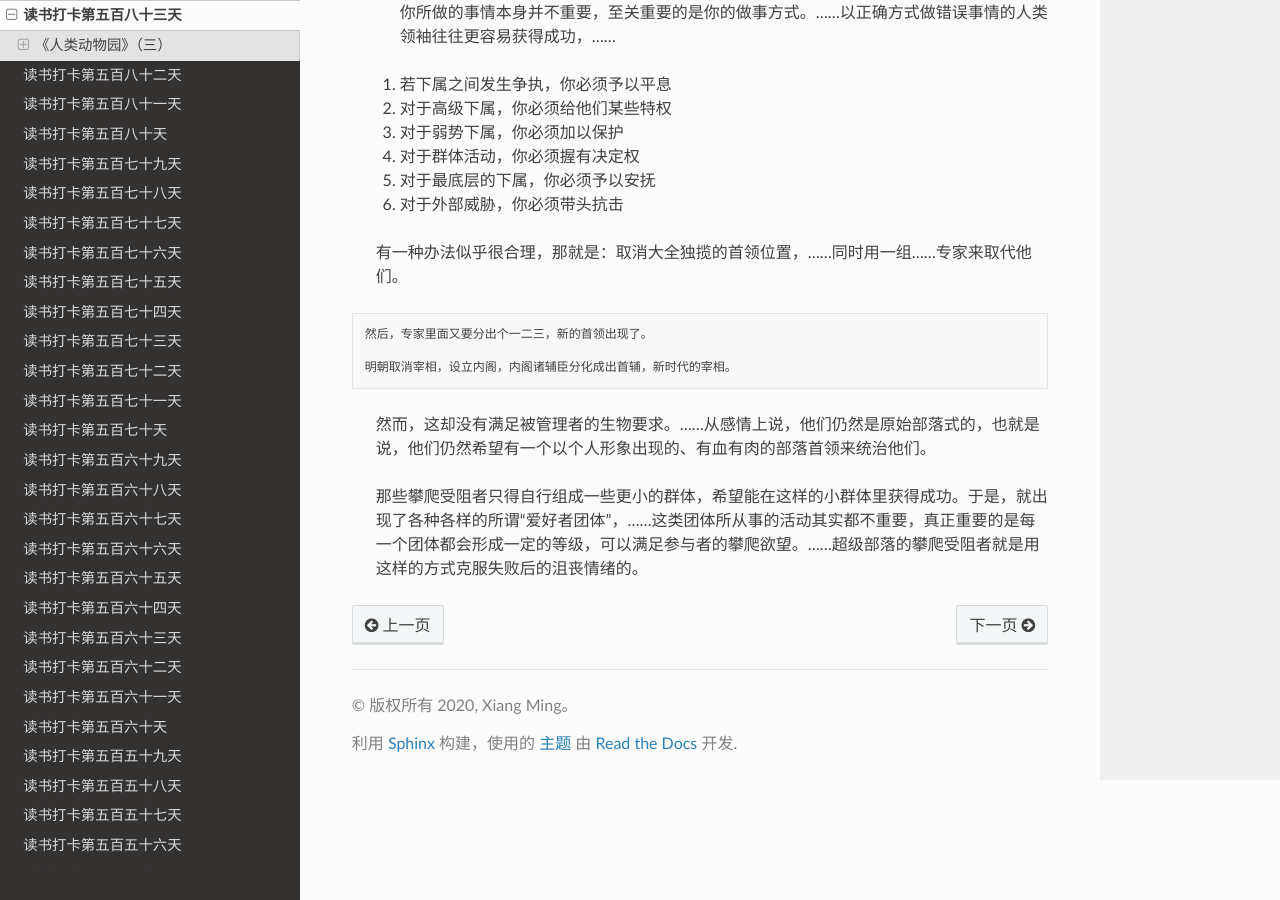
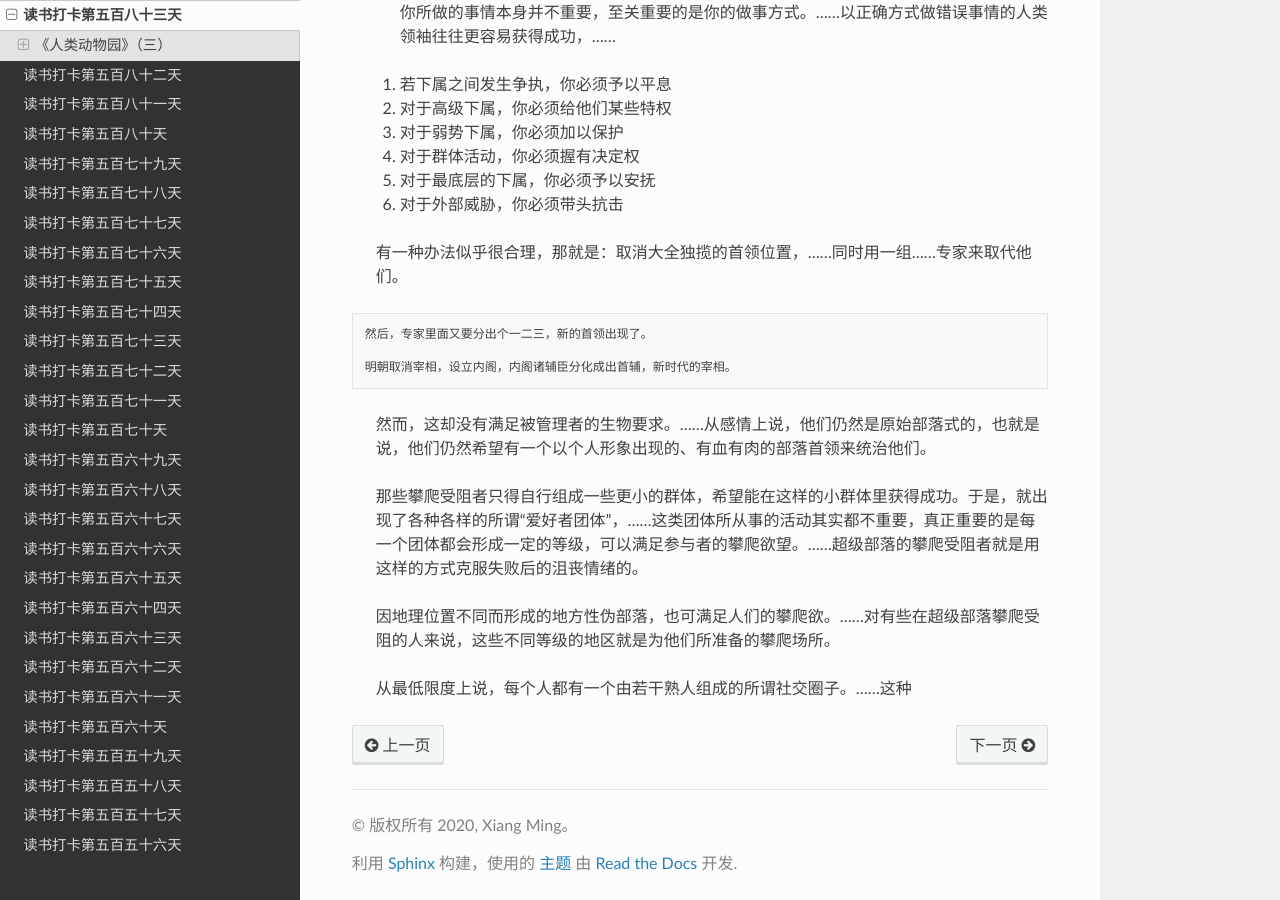
Before and after one commit to xiangming1975/reading, a Sphinx documentation site: the page built from source/2022-05-12.md, in a window 1280 px wide and 900 px high, scrolled down 663 px. Built offline with Sphinx 7.4.7 and the Read the Docs theme 2.0.0, drawn with Linux system fonts in a browser that asks for light colours.

Commit message:
自动提交时间: 2022-05-18T22:08:02,613672916+08:00

```diff
--- a/source/2022-05-12.md
+++ b/source/2022-05-12.md
@@ -31,4 +31,6 @@
 
 > 那些攀爬受阻者只得自行组成一些更小的群体，希望能在这样的小群体里获得成功。于是，就出现了各种各样的所谓“爱好者团体”，……这类团体所从事的活动其实都不重要，真正重要的是每一个团体都会形成一定的等级，可以满足参与者的攀爬欲望。……超级部落的攀爬受阻者就是用这样的方式克服失败后的沮丧情绪的。
 
->
+> 因地理位置不同而形成的地方性伪部落，也可满足人们的攀爬欲。……对有些在超级部落攀爬受阻的人来说，这些不同等级的地区就是为他们所准备的攀爬场所。
+
+> 从最低限度上说，每个人都有一个由若干熟人组成的所谓社交圈子。……这种
```
